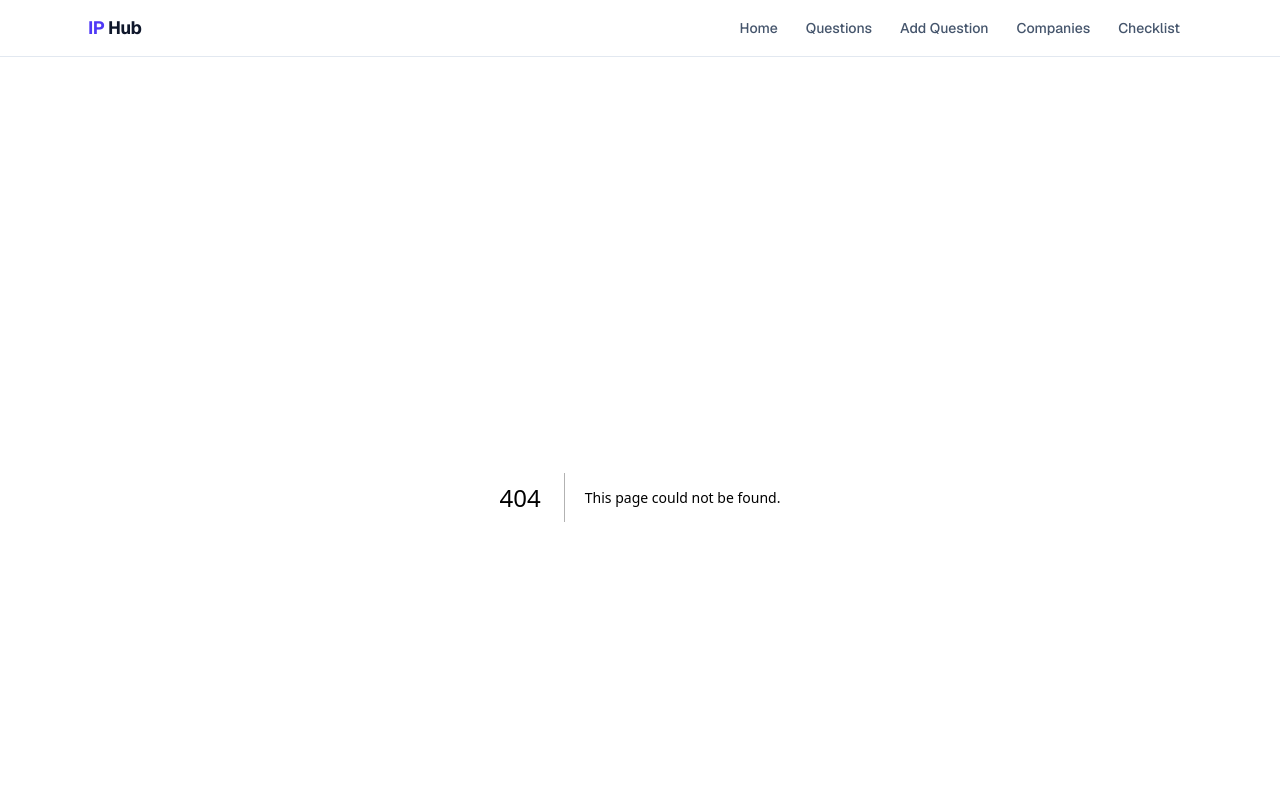
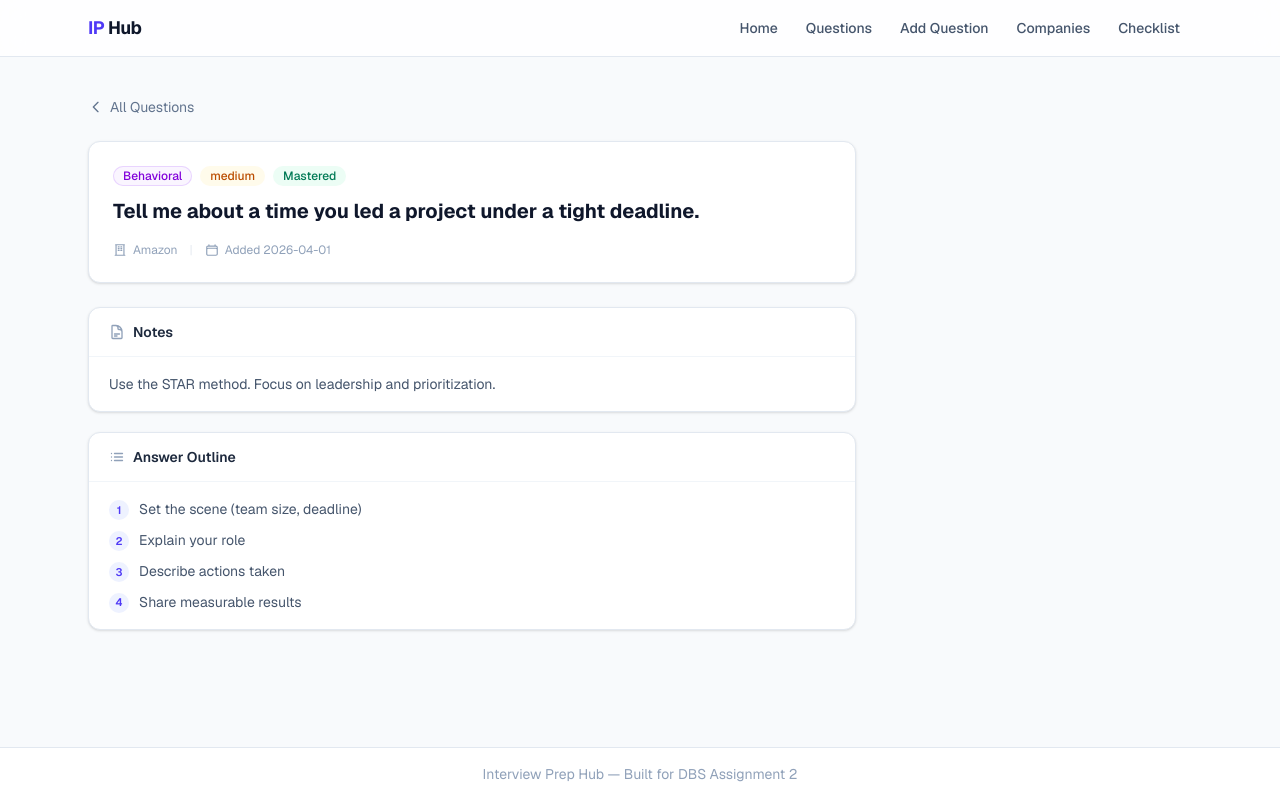
Before and after one commit to ElaineQian09/design_build_ship_hw2_build_own_tool, a Next.js app in the folder interview-prep-hub/: page /questions/1 in a window 1280 px wide. Before the commit this address had no page. Shown: the top 800 px of the page. Built offline with nearby package versions, Linux system fonts and the light colour scheme.

Commit message:
Add dynamic question detail page

```diff
--- /dev/null
+++ b/interview-prep-hub/src/app/questions/[id]/page.tsx
@@ -0,0 +1,271 @@
+"use client";
+
+import Link from "next/link";
+import { useParams } from "next/navigation";
+import { useApp } from "@/context/AppContext";
+import type { Question, QuestionStatus } from "@/data/questions";
+
+/* ---------- style maps ---------- */
+
+const categoryStyle: Record<Question["category"], string> = {
+  behavioral: "bg-purple-50 text-purple-700 ring-purple-200",
+  technical: "bg-blue-50 text-blue-700 ring-blue-200",
+  "system-design": "bg-pink-50 text-pink-700 ring-pink-200",
+  resume: "bg-orange-50 text-orange-700 ring-orange-200",
+};
+
+const categoryLabel: Record<Question["category"], string> = {
+  behavioral: "Behavioral",
+  technical: "Technical",
+  "system-design": "System Design",
+  resume: "Resume",
+};
+
+const difficultyStyle: Record<Question["difficulty"], string> = {
+  easy: "bg-emerald-50 text-emerald-700",
+  medium: "bg-amber-50 text-amber-700",
+  hard: "bg-red-50 text-red-700",
+};
+
+const statusStyle: Record<QuestionStatus, string> = {
+  "not-started": "bg-slate-100 text-slate-600",
+  practicing: "bg-amber-50 text-amber-700",
+  mastered: "bg-emerald-50 text-emerald-700",
+};
+
+const statusLabel: Record<QuestionStatus, string> = {
+  "not-started": "Not Started",
+  practicing: "Practicing",
+  mastered: "Mastered",
+};
+
+/* ================================================== */
+
+export default function QuestionDetailPage() {
+  const { id } = useParams<{ id: string }>();
+  const { questions } = useApp();
+
+  const question = questions.find((q) => q.id === id);
+
+  if (!question) {
+    return (
+      <div className="flex flex-col items-center justify-center py-24 text-center">
+        <div className="flex items-center justify-center h-14 w-14 rounded-full bg-slate-100 mb-5">
+          <svg
+            className="h-6 w-6 text-slate-400"
+            fill="none"
+            viewBox="0 0 24 24"
+            stroke="currentColor"
+            strokeWidth={1.5}
+          >
+            <path
+              strokeLinecap="round"
+              strokeLinejoin="round"
+              d="M9.879 7.519c1.171-1.025 3.071-1.025 4.242 0 1.172 1.025 1.172 2.687 0 3.712-.203.179-.43.326-.67.442-.745.361-1.45.999-1.45 1.827v.75M12 18h.01"
+            />
+          </svg>
+        </div>
+        <h1 className="text-lg font-semibold text-slate-800">
+          Question not found
+        </h1>
+        <p className="mt-1 text-sm text-slate-400 max-w-xs">
+          This question may have been removed or the link is incorrect.
+        </p>
+        <Link
+          href="/questions"
+          className="mt-6 inline-flex items-center gap-1.5 rounded-lg bg-indigo-600 px-4 py-2 text-sm font-medium text-white shadow-sm hover:bg-indigo-700 transition-colors"
+        >
+          <svg
+            className="h-4 w-4"
+            fill="none"
+            viewBox="0 0 24 24"
+            stroke="currentColor"
+            strokeWidth={2}
+          >
+            <path
+              strokeLinecap="round"
+              strokeLinejoin="round"
+              d="M15 19l-7-7 7-7"
+            />
+          </svg>
+          Back to Questions
+        </Link>
+      </div>
+    );
+  }
+
+  return (
+    <div className="max-w-3xl">
+      {/* ---- Back link ---- */}
+      <Link
+        href="/questions"
+        className="inline-flex items-center gap-1.5 text-sm text-slate-500 hover:text-indigo-600 transition-colors mb-6"
+      >
+        <svg
+          className="h-4 w-4"
+          fill="none"
+          viewBox="0 0 24 24"
+          stroke="currentColor"
+          strokeWidth={2}
+        >
+          <path
+            strokeLinecap="round"
+            strokeLinejoin="round"
+            d="M15 19l-7-7 7-7"
+          />
+        </svg>
+        All Questions
+      </Link>
+
+      {/* ---- Header card ---- */}
+      <div className="rounded-xl border border-slate-200 bg-white shadow-sm p-6 mb-6">
+        <div className="flex flex-wrap items-center gap-2 mb-3">
+          <span
+            className={`text-xs font-medium px-2.5 py-0.5 rounded-full ring-1 ring-inset ${categoryStyle[question.category]}`}
+          >
+            {categoryLabel[question.category]}
+          </span>
+          <span
+            className={`text-xs font-medium px-2.5 py-0.5 rounded-full ${difficultyStyle[question.difficulty]}`}
+          >
+            {question.difficulty}
+          </span>
+          <span
+            className={`text-xs font-medium px-2.5 py-0.5 rounded-full ${statusStyle[question.status]}`}
+          >
+            {statusLabel[question.status]}
+          </span>
+        </div>
+
+        <h1 className="text-xl font-bold text-slate-900 leading-snug">
+          {question.title}
+        </h1>
+
+        <div className="flex items-center gap-3 mt-4 text-xs text-slate-400">
+          <span className="flex items-center gap-1.5">
+            <svg
+              className="h-3.5 w-3.5"
+              fill="none"
+              viewBox="0 0 24 24"
+              stroke="currentColor"
+              strokeWidth={2}
+            >
+              <path
+                strokeLinecap="round"
+                strokeLinejoin="round"
+                d="M3.75 21h16.5M4.5 3h15M5.25 3v18m13.5-18v18M9 6.75h1.5m-1.5 3h1.5m-1.5 3h1.5m3-6H15m-1.5 3H15m-1.5 3H15"
+              />
+            </svg>
+            {question.company}
+          </span>
+          <span className="text-slate-200">|</span>
+          <span className="flex items-center gap-1.5">
+            <svg
+              className="h-3.5 w-3.5"
+              fill="none"
+              viewBox="0 0 24 24"
+              stroke="currentColor"
+              strokeWidth={2}
+            >
+              <path
+                strokeLinecap="round"
+                strokeLinejoin="round"
+                d="M6.75 3v2.25M17.25 3v2.25M3 18.75V7.5a2.25 2.25 0 012.25-2.25h13.5A2.25 2.25 0 0121 7.5v11.25m-18 0A2.25 2.25 0 005.25 21h13.5A2.25 2.25 0 0021 18.75m-18 0v-7.5A2.25 2.25 0 015.25 9h13.5A2.25 2.25 0 0121 11.25v7.5"
+              />
+            </svg>
+            Added {question.dateAdded}
+          </span>
+        </div>
+      </div>
+
+      {/* ---- Notes ---- */}
+      <Section title="Notes" icon={notesIcon} empty={!question.notes}>
+        <p className="text-sm text-slate-600 leading-relaxed whitespace-pre-line">
+          {question.notes}
+        </p>
+      </Section>
+
+      {/* ---- Answer Outline ---- */}
+      <Section title="Answer Outline" icon={outlineIcon} empty={!question.outline}>
+        <div className="space-y-2">
+          {question.outline.split("\n").map((line, i) => (
+            <div key={i} className="flex items-start gap-2.5">
+              <span className="mt-0.5 shrink-0 flex items-center justify-center h-5 w-5 rounded-full bg-indigo-50 text-[11px] font-semibold text-indigo-600">
+                {i + 1}
+              </span>
+              <p className="text-sm text-slate-600 leading-relaxed">
+                {line.replace(/^\d+\.\s*/, "")}
+              </p>
+            </div>
+          ))}
+        </div>
+      </Section>
+    </div>
+  );
+}
+
+/* ---------- Sub-components ---------- */
+
+function Section({
+  title,
+  icon,
+  empty,
+  children,
+}: {
+  title: string;
+  icon: React.ReactNode;
+  empty: boolean;
+  children: React.ReactNode;
+}) {
+  return (
+    <div className="rounded-xl border border-slate-200 bg-white shadow-sm mb-5">
+      <div className="flex items-center gap-2 px-5 py-3.5 border-b border-slate-100">
+        {icon}
+        <h2 className="text-sm font-semibold text-slate-800">{title}</h2>
+      </div>
+      <div className="px-5 py-4">
+        {empty ? (
+          <p className="text-sm text-slate-300 italic">
+            No {title.toLowerCase()} yet — add some from the edit page.
+          </p>
+        ) : (
+          children
+        )}
+      </div>
+    </div>
+  );
+}
+
+/* ---------- Icons ---------- */
+
+const notesIcon = (
+  <svg
+    className="h-4 w-4 text-slate-400"
+    fill="none"
+    viewBox="0 0 24 24"
+    stroke="currentColor"
+    strokeWidth={2}
+  >
+    <path
+      strokeLinecap="round"
+      strokeLinejoin="round"
+      d="M19.5 14.25v-2.625a3.375 3.375 0 00-3.375-3.375h-1.5A1.125 1.125 0 0113.5 7.125v-1.5a3.375 3.375 0 00-3.375-3.375H8.25m0 12.75h7.5m-7.5 3H12M10.5 2.25H5.625c-.621 0-1.125.504-1.125 1.125v17.25c0 .621.504 1.125 1.125 1.125h12.75c.621 0 1.125-.504 1.125-1.125V11.25a9 9 0 00-9-9z"
+    />
+  </svg>
+);
+
+const outlineIcon = (
+  <svg
+    className="h-4 w-4 text-slate-400"
+    fill="none"
+    viewBox="0 0 24 24"
+    stroke="currentColor"
+    strokeWidth={2}
+  >
+    <path
+      strokeLinecap="round"
+      strokeLinejoin="round"
+      d="M8.25 6.75h12M8.25 12h12m-12 5.25h12M3.75 6.75h.007v.008H3.75V6.75zm0 5.25h.007v.008H3.75V12zm0 5.25h.007v.008H3.75v-.008z"
+    />
+  </svg>
+);
```
